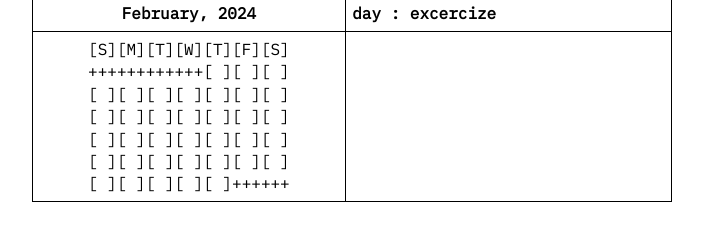
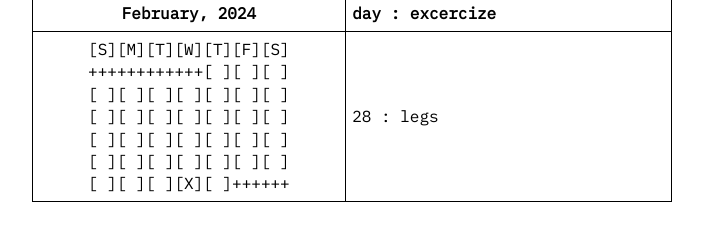
Before and after one commit to prolkh/prolkh.github.io, a Jekyll site: the page built from 2024-workout-calendar.md, in a window 1280 px wide. Shown: the part 388-629 px from the top of the page, without its empty margins (288-991 px from the left). Built offline with Jekyll 4.4.1, drawn with Linux system fonts in a browser that asks for light colours.

Commit message:
doc: Add 28 Feb workout

```diff
--- a/_data/2024_workout_calendar.yml
+++ b/_data/2024_workout_calendar.yml
@@ -27,6 +27,6 @@ entries:
         [ ][ ][ ][ ][ ][ ][ ]<br>
         [ ][ ][ ][ ][ ][ ][ ]<br>
         [ ][ ][ ][ ][ ][ ][ ]<br>
-        [ ][ ][ ][ ][ ]++++++'
+        [ ][ ][ ][X][ ]++++++'
     body2:
-       ''
+       '28 : legs<br>'
```
